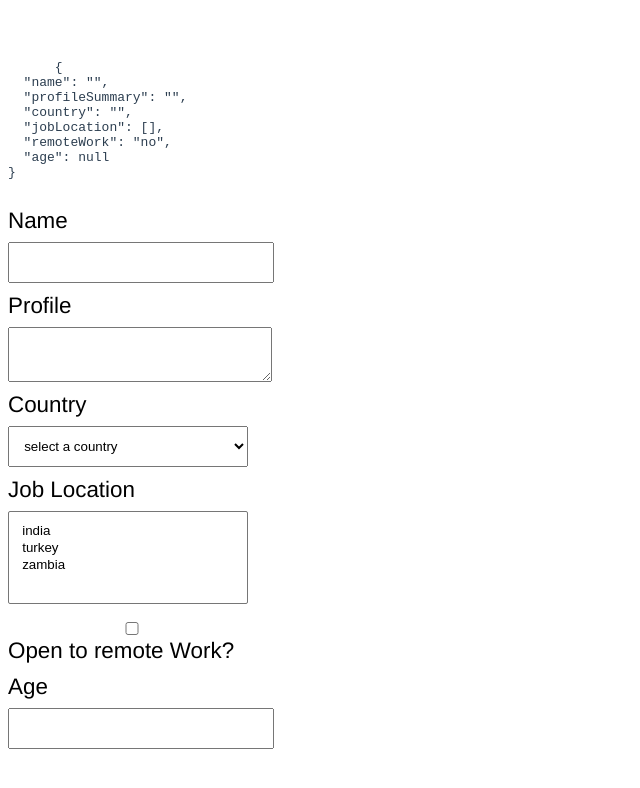
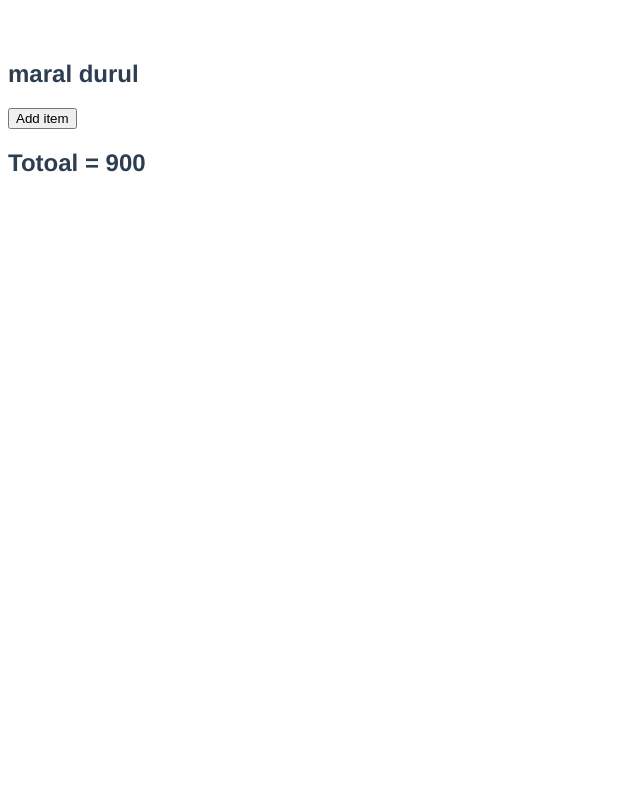
Before and after one commit to AliDurul/VueJS, a Vue app in the folder vue-intro/: page / in a window 1280 px wide. Shown: the top 788 px of the page, without its empty margins (0-640 px from the left). Built offline with nearby package versions, Linux system fonts and the light colour scheme.

Commit message:
computed props

```diff
--- a/vue-intro/public/index.html
+++ b/vue-intro/public/index.html
@@ -8,9 +8,6 @@
     <title><%= htmlWebpackPlugin.options.title %></title>
   </head>
   <body>
-    <noscript>
-      <strong>We're sorry but <%= htmlWebpackPlugin.options.title %> doesn't work properly without JavaScript enabled. Please enable it to continue.</strong>
-    </noscript>
     <div id="app"></div>
     <!-- built files will be auto injected -->
   </body>
--- a/vue-intro/src/App.vue
+++ b/vue-intro/src/App.vue
@@ -1,56 +1,9 @@
 <template>
-  <div>
-    <pre>
-      {{ JSON.stringify(formValues, null, 2) }}
-    </pre>
-  </div>
-
-  <form @submit.prevent="submitForm">
-    <div>
-      <label for="name">Name</label>
-      <input type="text" id="name" v-model.trim.lazy="formValues.name" />
-    </div>
-    <div>
-      <label for="profile">Profile</label>
-      <textarea id="profile" v-model.lazy="formValues.profileSummary" />
-    </div>
-    <div>
-      <label for="country">Country</label>
-      <select v-model="formValues.country" id="country">
-        <option value="">select a country</option>
-        <option value="india">india</option>
-        <option value="turkey">turkey</option>
-        <option value="zambia">zambia</option>
-      </select>
-    </div>
-    <div>
-      <label for="joblocation">Job Location</label>
-      <select v-model="formValues.jobLocation" multiple id="joblocation">
-        <option value="india">india</option>
-        <option value="turkey">turkey</option>
-        <option value="zambia">zambia</option>
-      </select>
-    </div>
-    <div>
-      <input
-        type="checkbox"
-        id="remotework"
-        v-model="formValues.remoteWork"
-        false-value="no"
-        true-value="yes"
-      />
-      <label for="remotework">Open to remote Work?</label>
-    </div>
-    <div>
-      <label for="age">Age</label>
-      <input @keyup.enter="submitForm" type="text" id="age" v-model.number="formValues.age" />
-    </div>
-
- <!--    <div>
-      <button>Submit</button>
-    </div> -->
-
-  </form>
+  <h2>{{ fullName }}</h2>
+  <button @click="items.push({id:4, title:'keyboard', price:55})">Add item</button>
+  <h2>
+    Totoal = {{ totalPrice }}
+  </h2>
 </template>
 
 <script>
@@ -58,20 +11,35 @@ export default {
   name: "App",
   data() {
     return {
-      formValues: {
-        name: "",
-        profileSummary: "",
-        country: "",
-        jobLocation: [],
-        remoteWork: "no",
-        age: null,
-      },
+      name: "maral",
+      surName: "durul",
+      items: [
+        {
+          id: 1,
+          title: "TV",
+          price: 100,
+        },
+        {
+          id: 2,
+          title: "Phone",
+          price: 200,
+        },
+        {
+          id: 3,
+          title: "Laptop",
+          price: 600,
+        },
+      ],
     };
   },
-  methods: {
-    submitForm() {
-      console.log(this.formValues);
+  methods: {},
+  computed: {
+    fullName() {
+      return `${this.name} ${this.surName}`;
     },
+    totalPrice(){
+      return this.items.reduce((total, curr) => (total = total +curr.price), 0)
+    }
   },
 };
 </script>
```
